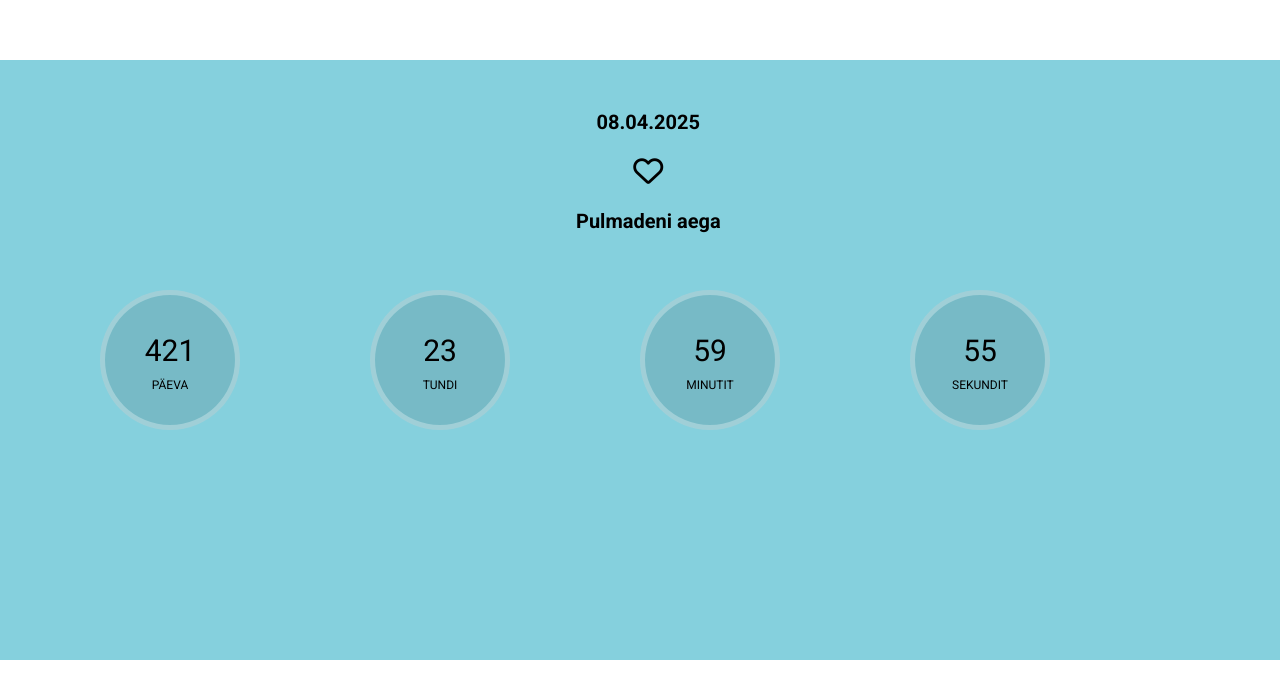
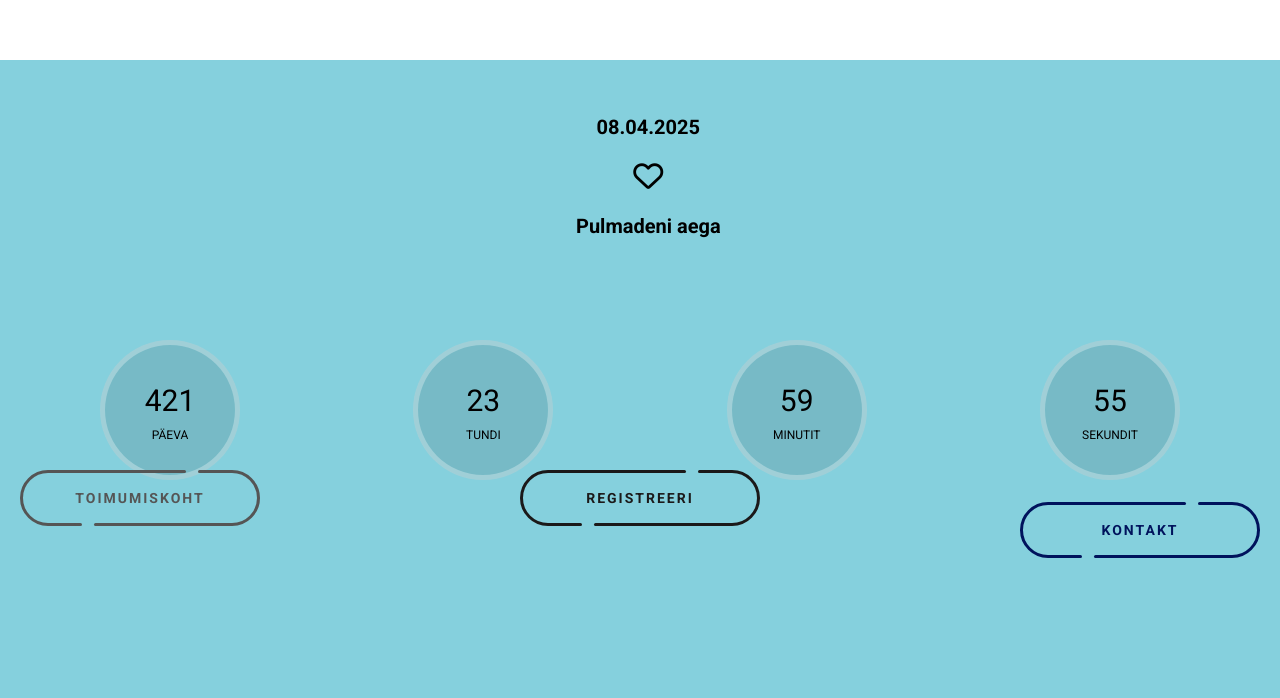
Before and after one commit to mairitikk/Templates, a plain HTML site: page index.html in a window 1280 px wide. Shown: the part 740-1438 px from the top of the page. Before the commit the page ends 1400 px from the top, so only its background shows below. Drawn offline with Linux system fonts and the light colour scheme; no server answers.

Commit message:
add new button

```diff
--- a/css/style.css
+++ b/css/style.css
@@ -69,6 +69,7 @@ body{
 .search .input {
     background-color: #fff;
     border: 0;
+    border-radius: 6px;
     font-size: 18px;
     padding: 15px;
     height: 50px;
@@ -79,6 +80,7 @@ body{
 .btn {
 
     border: 0;
+    border-radius: 6px;
     cursor: pointer;
     font-size: 24px;
     position: absolute;
@@ -187,7 +189,7 @@ body{
     align-items: center;
     font-size: 12px;
     background: rgb(133, 208, 221);
-    height: 600px;
+    height: 700px;
     width: 100%;
     max-width: 100%;
     justify-content: space-between;
@@ -259,6 +261,306 @@ body{
         height: 100px;
     }
 }
-.divider{
-    font-size: 100px;
+/*alumised nupud*/
+.type--A {
+    --line_color: #555555;
+    --back_color: #FFECF6;
 }
+
+.type--B {
+    --line_color: #1b1919;
+    --back_color: #E9ECFF
+}
+
+.type--C {
+    --line_color: #00135C;
+    --back_color: #DEFFFA
+}
+
+.button {
+    position: relative;
+    z-index: 0;
+    width: 240px;
+    height: 56px;
+    text-decoration: none;
+    font-size: 14px;
+    font-weight: bold;
+    color: var(--line_color);
+    letter-spacing: 2px;
+    transition: all .3s ease;
+}
+
+.button__text {
+    display: flex;
+    justify-content: center;
+    align-items: center;
+    width: 100%;
+    height: 100%;
+}
+
+.button::before,
+.button::after,
+.button__text::before,
+.button__text::after {
+    content: '';
+    position: absolute;
+    height: 3px;
+    border-radius: 2px;
+    background: var(--line_color);
+    transition: all .5s ease;
+}
+
+.button::before {
+    top: 0;
+    left: 54px;
+    width: calc(100% - 56px * 2 - 16px);
+}
+
+.button::after {
+    top: 0;
+    right: 54px;
+    width: 8px;
+}
+
+.button__text::before {
+    bottom: 0;
+    right: 54px;
+    width: calc(100% - 56px * 2 - 16px);
+}
+
+.button__text::after {
+    bottom: 0;
+    left: 54px;
+    width: 8px;
+}
+
+.button__line {
+    position: absolute;
+    top: 0;
+    width: 56px;
+    height: 100%;
+    overflow: hidden;
+}
+
+.button__line::before {
+    content: '';
+    position: absolute;
+    top: 0;
+    width: 150%;
+    height: 100%;
+    box-sizing: border-box;
+    border-radius: 300px;
+    border: solid 3px var(--line_color);
+}
+
+.button__line:nth-child(1),
+.button__line:nth-child(1)::before {
+    left: 0;
+}
+
+.button__line:nth-child(2),
+.button__line:nth-child(2)::before {
+    right: 0;
+}
+
+.button:hover {
+    letter-spacing: 6px;
+}
+
+.button:hover::before,
+.button:hover .button__text::before {
+    width: 8px;
+}
+
+.button:hover::after,
+.button:hover .button__text::after {
+    width: calc(100% - 56px * 2 - 16px);
+}
+
+.button__drow1,
+.button__drow2 {
+    position: absolute;
+    z-index: -1;
+    border-radius: 16px;
+    transform-origin: 16px 16px;
+}
+
+.button__drow1 {
+    top: -16px;
+    left: 40px;
+    width: 32px;
+    height: 0;
+    transform: rotate(30deg);
+}
+
+.button__drow2 {
+    top: 44px;
+    left: 77px;
+    width: 32px;
+    height: 0;
+    transform: rotate(-127deg);
+}
+
+.button__drow1::before,
+.button__drow1::after,
+.button__drow2::before,
+.button__drow2::after {
+    content: '';
+    position: absolute;
+}
+
+.button__drow1::before {
+    bottom: 0;
+    left: 0;
+    width: 0;
+    height: 32px;
+    border-radius: 16px;
+    transform-origin: 16px 16px;
+    transform: rotate(-60deg);
+}
+
+.button__drow1::after {
+    top: -10px;
+    left: 45px;
+    width: 0;
+    height: 32px;
+    border-radius: 16px;
+    transform-origin: 16px 16px;
+    transform: rotate(69deg);
+}
+
+.button__drow2::before {
+    bottom: 0;
+    left: 0;
+    width: 0;
+    height: 32px;
+    border-radius: 16px;
+    transform-origin: 16px 16px;
+    transform: rotate(-146deg);
+}
+
+.button__drow2::after {
+    bottom: 26px;
+    left: -40px;
+    width: 0;
+    height: 32px;
+    border-radius: 16px;
+    transform-origin: 16px 16px;
+    transform: rotate(-262deg);
+}
+
+.button__drow1,
+.button__drow1::before,
+.button__drow1::after,
+.button__drow2,
+.button__drow2::before,
+.button__drow2::after {
+    background: var(--back_color);
+}
+
+.button:hover .button__drow1 {
+    animation: drow1 ease-in .06s;
+    animation-fill-mode: forwards;
+}
+
+.button:hover .button__drow1::before {
+    animation: drow2 linear .08s .06s;
+    animation-fill-mode: forwards;
+}
+
+.button:hover .button__drow1::after {
+    animation: drow3 linear .03s .14s;
+    animation-fill-mode: forwards;
+}
+
+.button:hover .button__drow2 {
+    animation: drow4 linear .06s .2s;
+    animation-fill-mode: forwards;
+}
+
+.button:hover .button__drow2::before {
+    animation: drow3 linear .03s .26s;
+    animation-fill-mode: forwards;
+}
+
+.button:hover .button__drow2::after {
+    animation: drow5 linear .06s .32s;
+    animation-fill-mode: forwards;
+}
+
+@keyframes drow1 {
+    0% {
+        height: 0;
+    }
+
+    100% {
+        height: 100px;
+    }
+}
+
+@keyframes drow2 {
+    0% {
+        width: 0;
+        opacity: 0;
+    }
+
+    10% {
+        opacity: 0;
+    }
+
+    11% {
+        opacity: 1;
+    }
+
+    100% {
+        width: 120px;
+    }
+}
+
+@keyframes drow3 {
+    0% {
+        width: 0;
+    }
+
+    100% {
+        width: 80px;
+    }
+}
+
+@keyframes drow4 {
+    0% {
+        height: 0;
+    }
+
+    100% {
+        height: 120px;
+    }
+}
+
+@keyframes drow5 {
+    0% {
+        width: 0;
+    }
+
+    100% {
+        width: 124px;
+    }
+}
+
+
+.button-container {
+    width: 100%;
+    height: 300px;
+    display: flex;
+    flex-direction: row;
+    justify-content: space-between;
+    align-items: center;
+    position: absolute;
+    top: 140%;
+    padding: 20px;
+
+}
+
+.button:not(:last-child) {
+    margin-bottom: 64px;
+}
--- a/index.html
+++ b/index.html
@@ -64,9 +64,32 @@
             <div class="seconds"></div>
             <div class="seconds-label">sekundit</div>
           </div>
-          <span class="divider"> </span>
         </section>
-      </div>
+        <div class="button-container">
+
+  <a href="#" class="button type--A">
+    <div class="button__line"></div>
+    <div class="button__line"></div>
+    <span class="button__text">TOIMUMISKOHT</span>
+    <div class="button__drow1"></div>
+    <div class="button__drow2"></div>
+  </a>
+    <a href="#" class="button type--B">
+    <div class="button__line"></div>
+    <div class="button__line"></div>
+    <span class="button__text">REGISTREERI</span>
+    <div class="button__drow1"></div>
+    <div class="button__drow2"></div>
+  </a>
+    <a href="#" class="button type--C">
+    <div class="button__line"></div>
+    <div class="button__line"></div>
+    <span class="button__text">KONTAKT</span>
+    <div class="button__drow1"></div>
+    <div class="button__drow2"></div>
+  </a>
+
+</div>
     </div>
     <script src="../js/script.js"></script>
   </body>
```
